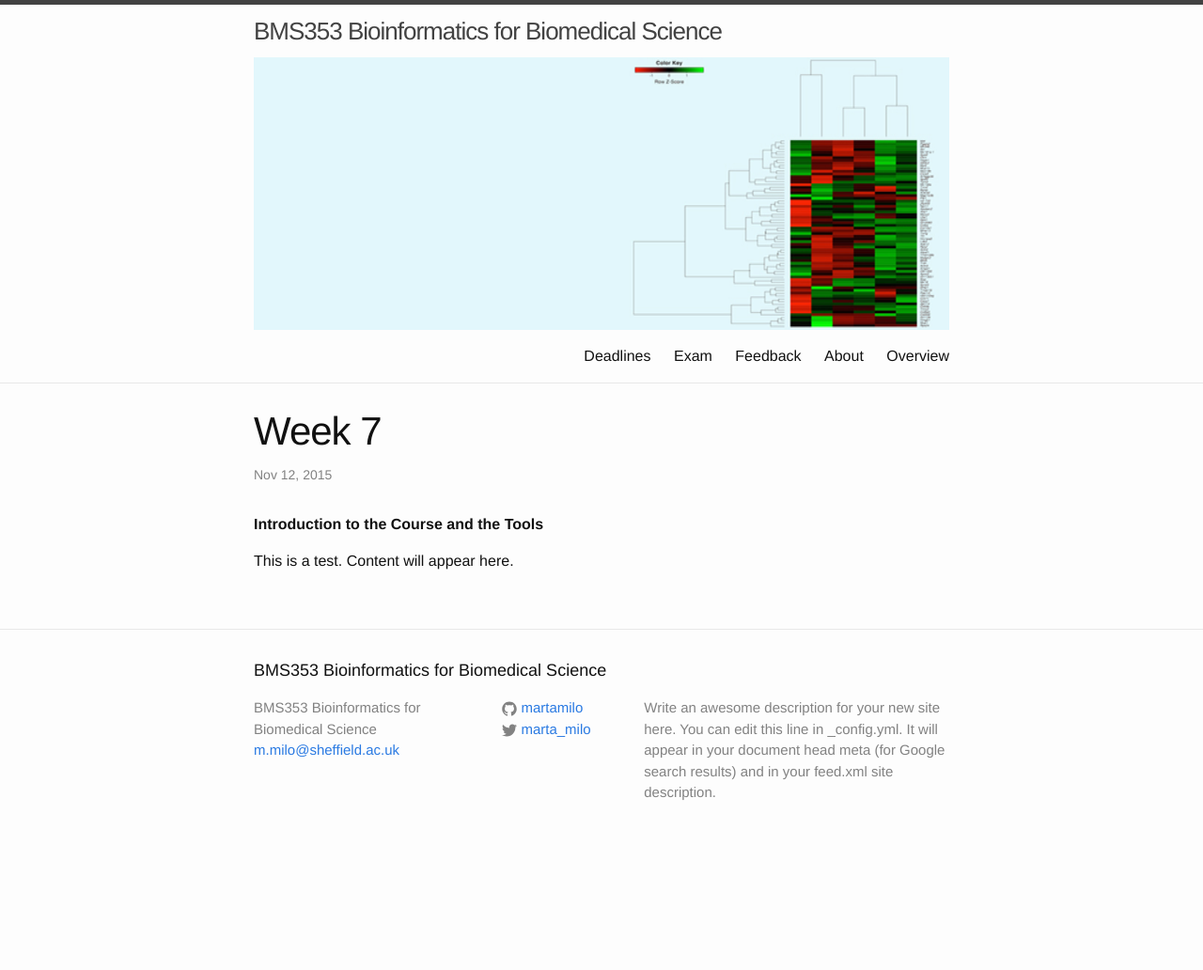
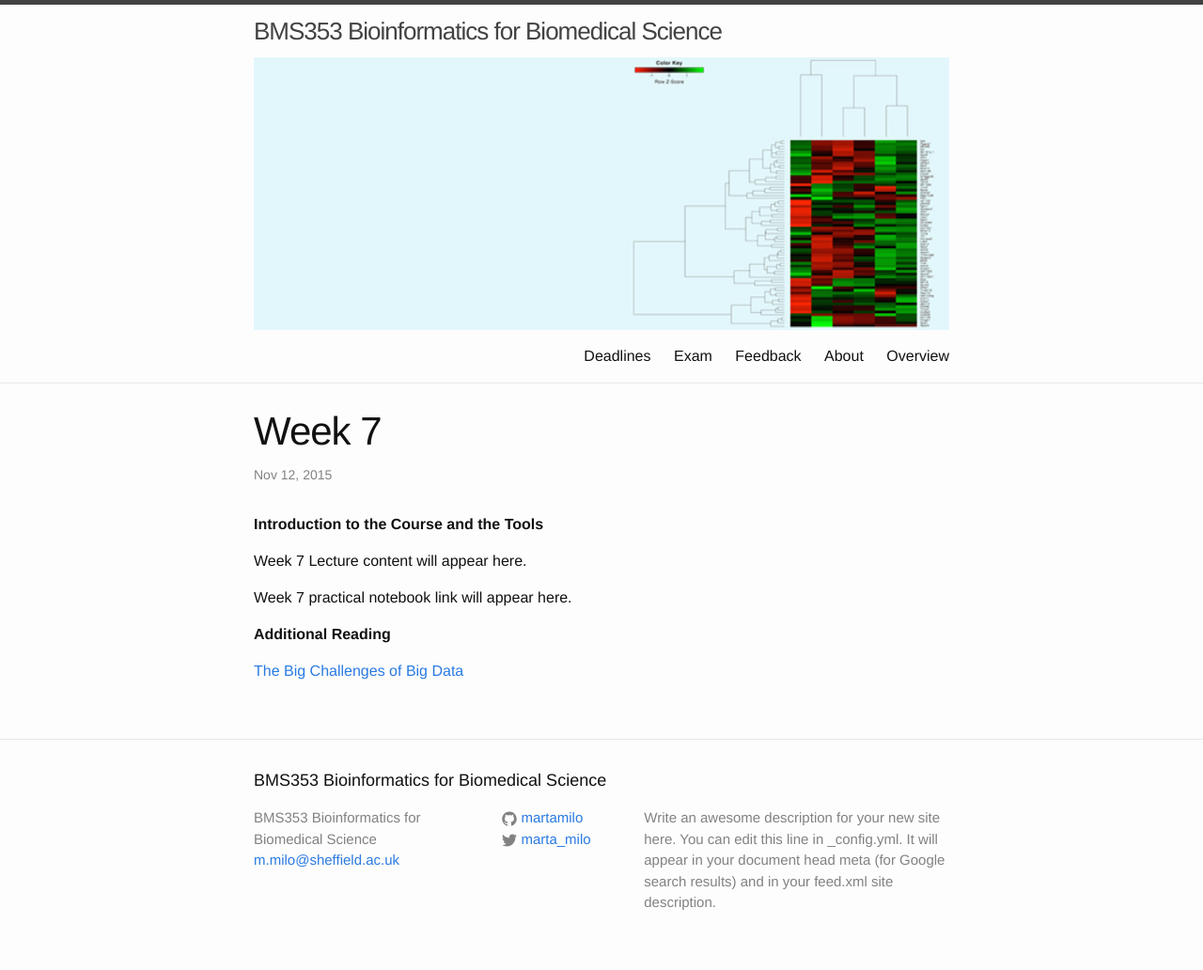
Before and after one commit to sods/bioinformatics, a Jekyll site: the page built from _posts/2015-11-12-week-7-introduction-and-course-tools.md, in a window 1280 px wide. Shown: the whole page at 94% size. Built offline with Jekyll 4.4.1, drawn with Linux system fonts in a browser that asks for light colours; comment, search, counter and statistics services are not loaded; before the commit the page ends 915 px from its top, so only the background shows below that.

Commit message:
Update 2015-11-12-week-7-introduction-and-course-tools.md

```diff
--- a/_posts/2015-11-12-week-7-introduction-and-course-tools.md
+++ b/_posts/2015-11-12-week-7-introduction-and-course-tools.md
@@ -7,4 +7,10 @@ venue: HI-G25
 tagline: Introduction to the Course and the Tools
 ---
 
-This is a test. Content will appear here.
+Week 7 Lecture content will appear here.
+
+Week 7 practical notebook link will appear here.
+
+**Additional Reading**
+
+[The Big Challenges of Big Data](https://github.com/sods/bioinformatics/blob/gh-pages/assets/Big_Data_Biology.pdf)
```
